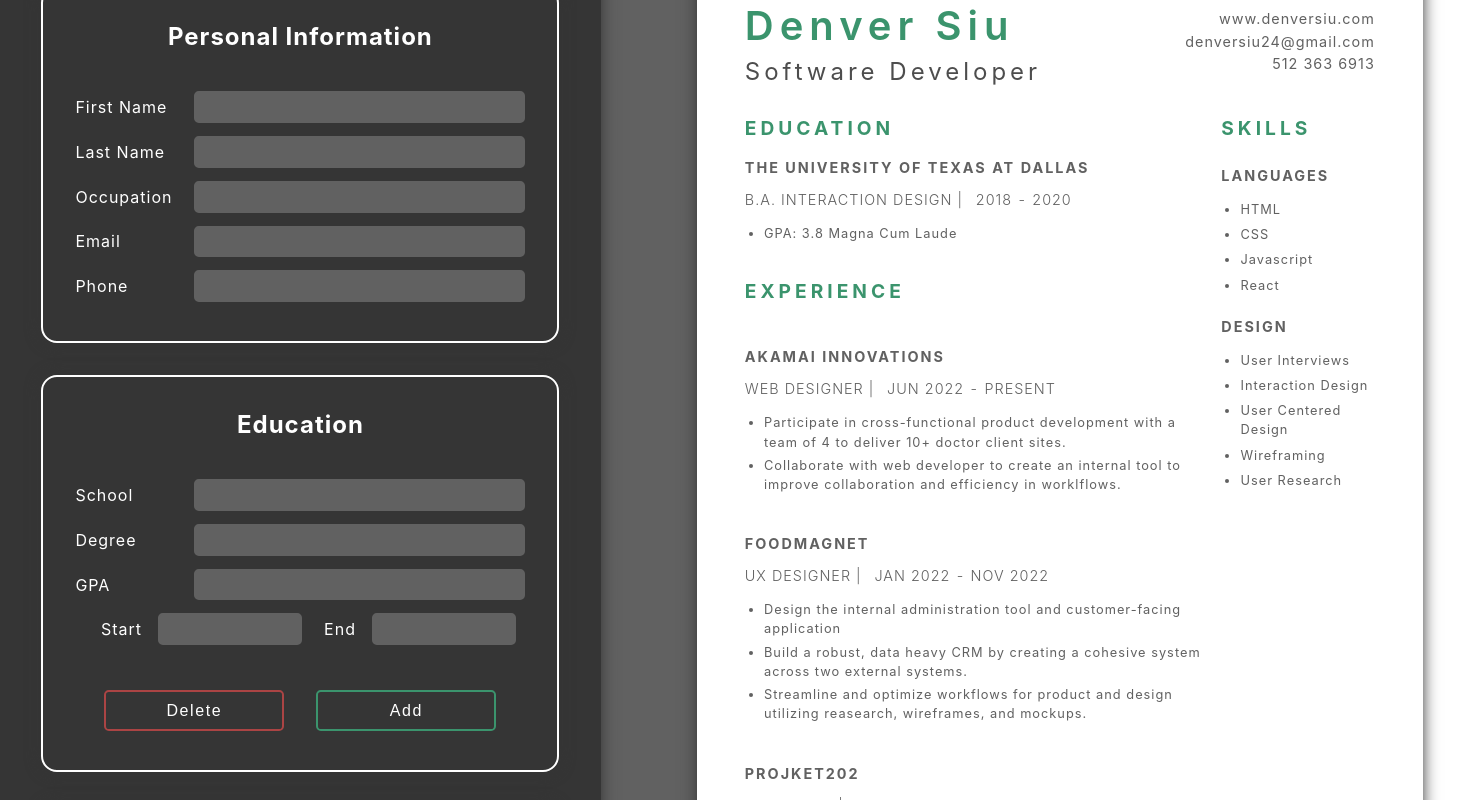
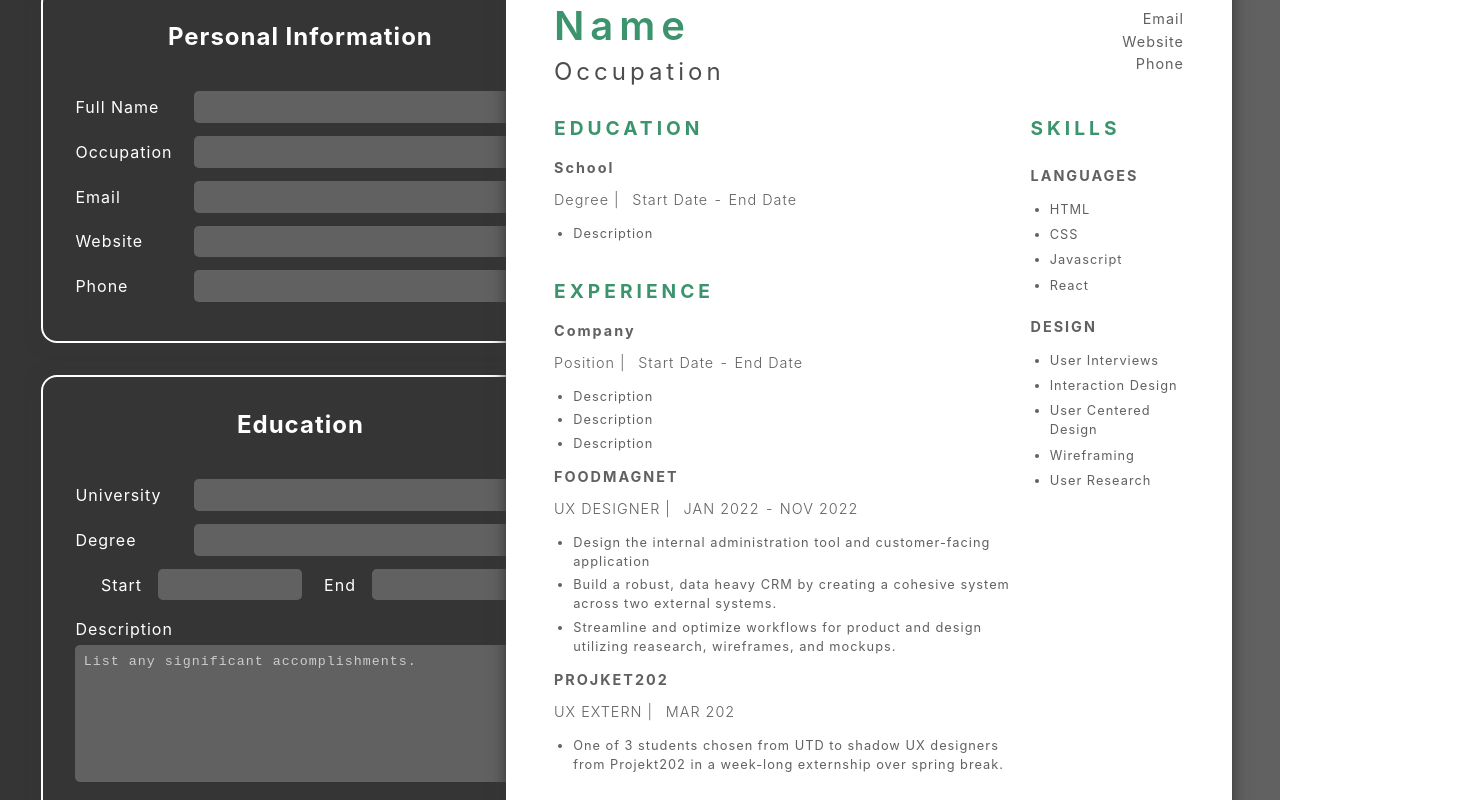
Before and after one commit to dpsiu/CV-Application, a React (Vite) app: page / in a window 1280 px wide. Shown: the part 100-900 px from the top of the page, 1471 px wide, since content can reach past the window. Built offline with nearby package versions, Linux system fonts and the light colour scheme.

Commit message:
feat: Add experience
- Implement experience form functionality

```diff
--- a/src/App.jsx
+++ b/src/App.jsx
@@ -2,6 +2,29 @@ import { useState } from 'react'
 import './App.css'
 
 export default function App() {
+  const [fullName, setFullName] = useState('Name')
+  const [occupation, setOccupation] = useState('Occupation')
+  const [email, setEmail] = useState('Email')
+  const [website, setWebsite] = useState('Website')
+  const [phone, setPhone] = useState('Phone')
+
+  const [school, setSchool] = useState('School')
+  const [degree, setDegree] = useState('Degree')
+  const [startDate, setStartDate] = useState('Start Date')
+  const [endDate, setEndDate] = useState('End Date')
+  const [description, setDescription] = useState('Description')
+
+  const [company, setCompany] = useState('Company')
+  const [position, setPosition] = useState('Position')
+  const [startDate2, setStartDate2] = useState('Start Date')
+  const [endDate2, setEndDate2] = useState('End Date')
+  const [description1, setDescription1] = useState('Description')
+  const [description2, setDescription2] = useState('Description')
+  const [description3, setDescription3] = useState('Description')
+
+  function handleEducationSubmit(e) {
+    e.preventDefault()
+  }
 
   return (
     <>
@@ -11,74 +34,94 @@ export default function App() {
           <form className='new-bio'>
             <h2>Personal Information</h2>
             <div className="form-row">
-              <label htmlFor="firstName">First Name</label>
-              <input type="text" name="firstName" id="firstName"/>
-            </div>
-            <div className="form-row">
-              <label htmlFor="lastName">Last Name</label>
-              <input type="text" name="lastName" id="lastName"/>
+              <label htmlFor="fullName">Full Name</label>
+              <input maxLength={20} onChange={e => setFullName(e.target.value)} type="text" name="fullName" id="fullName"/>
             </div>
             <div className="form-row">
               <label htmlFor="occupation">Occupation</label>
-              <input type="text" name="occupation" id="occupation"/>
+              <input maxLength={25} onChange={e => setOccupation(e.target.value)} type="text" name="occupation" id="occupation"/>
             </div>
             <div className="form-row">
               <label htmlFor="email">Email</label>
-              <input type="text" name="email" id="email"/>
+              <input onChange={e => setEmail(e.target.value)} type="email" name="email" id="email"/>
+            </div>
+            <div className="form-row">
+              <label htmlFor="website">Website</label>
+              <input onChange={e => setWebsite(e.target.value)} type="url" name="website" id="website"/>
             </div>
             <div className="form-row">
               <label htmlFor="phone">Phone</label>
-              <input type="text" name="phone" id="phone"/>
+              <input onChange={e => setPhone(e.target.value)} type="tel" name="phone" id="phone"/>
             </div>
           </form>
-          <form action="">
+          <form action="" className='education' onSubmit={handleEducationSubmit}>
             <h2>Education</h2>
             <div className="form-row">
-              <label htmlFor="school">School</label>
-              <input type="text" name="school" id="school"/>
+              <label htmlFor="school">University</label>
+              <input onChange={e => setSchool(e.target.value)} type="text" name="school" id="school"/>
             </div>
             <div className="form-row">
               <label htmlFor="degree">Degree</label>
-              <input type="text" name="degree" id="degree"/>
+              <input onChange={e => setSchool(e.target.value)} type="text" name="degree" id="degree"/>
             </div>
-            <div className="form-row">
+            {/* <div className="form-row">
               <label htmlFor="gpa">GPA</label>
               <input type="text" name="gpa" id="gpa"/>
-            </div>
+            </div> */}
             <div className="dates">
               <div className="form-row">
                 <label htmlFor="startDate">Start</label>
-                <input type="text" name="startDate" id="startDate"/>
+                <input onChange={e => setStartDate(e.target.value)} type="text" name="startDate" id="startDate"/>
               </div>
               <div className="form-row">
                 <label htmlFor="endDate">End</label>
-                <input type="text" name="endDate" id="endDate"/>
+                <input onChange={e => setEndDate(e.target.value)} type="text" name="endDate" id="endDate"/>
               </div>
+            </div>
+            <div className="form-row description">
+              <label htmlFor="description">Description</label>
+              <textarea onChange={e => setDescription(e.target.value)} placeholder='List any significant accomplishments.'
+               rows={8} name="description" id="description"/>
             </div>
             <div className="buttons">
               <button className='delete-education deleteBtn'>Delete</button>
               <button className='add-education addBtn'>Add</button>
             </div>
           </form>
-          <form action="">
+          <form action="" className='experience'>
             <h2>Experience</h2>
             <div className="form-row">
               <label htmlFor="company">Company</label>
-              <input type="text" name="company" id="company"/>
+              <input onChange={e => setCompany(e.target.value)} type="text" name="company" id="company"/>
             </div>
             <div className="form-row">
               <label htmlFor="position">Position</label>
-              <input type="text" name="position" id="position"/>
+              <input onChange={e => setPosition(e.target.value)} type="text" name="position" id="position"/>
             </div>
             <div className="dates">
               <div className="form-row">
                 <label htmlFor="startDate">Start</label>
-                <input type="text" name="startDate" id="startDate"/>
+                <input onChange={e => setStartDate2(e.target.value)} type="text" name="startDate" id="startDate"/>
               </div>
               <div className="form-row">
                 <label htmlFor="endDate">End</label>
-                <input type="text" name="endDate" id="endDate"/>
+                <input onChange={e => setEndDate2(e.target.value)} type="text" name="endDate" id="endDate"/>
               </div>
+            </div>
+            <div className="form-row description">
+              <label htmlFor="description">Description - List duties & accomplishments.</label>
+              <textarea onChange={e => setDescription1(e.target.value)} placeholder='Bullet 1'
+               rows={4} name="description" id="description"/>
+            </div>
+            <div className="form-row description">
+              <label htmlFor="description"></label>
+              <textarea onChange={e => setDescription2(e.target.value)} placeholder='Bullet 2'
+               rows={4} name="description" id="description"/>
+            </div>
+            <div className="form-row description">
+              <label htmlFor="description"></label>
+              <textarea onChange={e => setDescription3(e.target.value)} placeholder='Bullet 3'
+               rows={4} name="description" id="description"/>
             </div>
             <div className="buttons">
               <button className='delete-education deleteBtn'>Delete</button>
@@ -129,50 +172,48 @@ export default function App() {
           <div className="cvPreview">
             <div className="bioPreview">
               <div className="nameTitle">
-                <h1>Denver Siu</h1>
-                <h2>Software Developer</h2>
+                <h1 >{fullName}</h1>
+                <h2>{occupation}</h2>
               </div>
               <div className="contactInfo">
-                <p>www.denversiu.com</p>
-                <p>denversiu24@gmail.com</p>
-                <p>512 363 6913</p>
+                <p>{email}</p>
+                <p>{website}</p>
+                <p>{phone}</p>
               </div>
             </div>
             <div className='educationPreview'>
               <h3>EDUCATION</h3>
               <div className="educationItem">
-                <div className="subtitle">THE UNIVERSITY OF TEXAS AT DALLAS</div>
+                <div className="subtitle">{school}</div>
                 <div className="dateInfo">
-                  <div className="degree">B.A. INTERACTION DESIGN |</div>
+                  <div className="degree">{degree} |</div>
                   <div className="dates">
-                    <div className="startDate">2018</div>
+                    <div className="startDate">{startDate}</div>
                     <div> - </div>
-                    <div className="endDate">2020</div>
+                    <div className="endDate">{endDate}</div>
                   </div>
                 </div>
                 <ul>
-                  <li className="gpa">GPA: 3.8 Magna Cum Laude</li>
+                  <li className="gpa">{description}</li>
                 </ul>
               </div>
             </div>
             <div className='experiencePreview'>
               <h3>EXPERIENCE</h3>
               <div className="experienceItem">
-                <div className="subtitle">AKAMAI INNOVATIONS</div>
+                <div className="subtitle">{company}</div>
                 <div className="dateInfo">
-                  <div className="position">WEB DESIGNER |</div>
+                  <div className="position">{position} |</div>
                   <div className="dates">
-                    <div className="startDate">JUN 2022</div>
+                    <div className="startDate">{startDate2}</div>
                     <div> - </div>
-                    <div className="endDate">PRESENT</div>
+                    <div className="endDate">{endDate2}</div>
                   </div>
                 </div>
                 <ul>
-                  <li>Participate in cross-functional product development
-                     with a team of 4 to deliver 10+ doctor client sites.</li>
-                  <li>Collaborate with web developer to create an internal
-                    tool to improve collaboration and efficiency in worklflows.
-                  </li>
+                  <li>{description1}</li>
+                  <li>{description2}</li>
+                  <li>{description3}</li>
                 </ul>
               </div>
               <div className="experienceItem">
--- a/src/index.css
+++ b/src/index.css
@@ -9,6 +9,7 @@
   --color-dark:rgb(53, 53, 53);
   --color-dark-medium:rgb(77, 77, 77);
   --color-grey: rgb(97, 97, 97);
+  --color-light-placeholder: rgb(204, 204, 204);
   --color-main: #3b946d;
   --color-main-light: #3a7c60;
   --color-red: #ab4444;
@@ -24,12 +25,20 @@ body {
   width: 100%;
 }
 
+.editor {
+  overflow-y: auto;
+  height: 1150px;
+  width: fit-content;
+}
+
 h1 {
   font-size: 2.2em;
   color: var(--color-main);
   line-height: 1.1;
   background-color: var(--color-dark);
   margin: 1rem;
+
+  text-overflow: clip;
 }
 
 form h2 {
@@ -67,7 +76,8 @@ form label{
   min-width: fit-content;
 }
 
-form input{
+form input,
+#description {
   border-radius: .3rem;
   border: var(--color-grey) 2px solid;
   background-color: var(--color-grey);
@@ -75,9 +85,11 @@ form input{
   color: var(--color-light);
   width: 70%;
   letter-spacing: 1px;
+  resize: none;
 }
 
-input:focus {
+input:focus,
+#description:focus {
   outline: none;
   color: var(--color-light);
   border: var(--color-main) 2px solid;
@@ -261,6 +273,8 @@ button {
   display: flex;
   flex-direction: column;
   justify-content: center;
+
+  overflow: hidden;
 }
 
 .nameTitle h1 {
@@ -269,6 +283,12 @@ button {
   font-weight: 600;
   background-color:var(--color-light);
   letter-spacing: 6px;
+
+  /* overflow: hidden; */
+  /* white-space: nowrap; */
+  /* text-overflow: clip; */
+  /* text-overflow: clip;
+  transition: font-size 0.3s; */
 }
 
 .nameTitle h2 {
@@ -338,6 +358,7 @@ button {
   font-size: .8rem;
   line-height: 1.2rem;
   margin: 4px 0px;
+  flex-wrap: wrap;
 }
 
 .experiencePreview {
@@ -346,9 +367,26 @@ button {
 
   display: flex;
   flex-direction: column;
-  justify-content: space-between;
+  justify-content:baseline;
   flex-wrap: wrap;
 }
+
+.description {
+  display: flex;
+  flex-direction: column;
+  align-items: baseline;
+  justify-content: baseline;
+}
+
+#description {
+  width: 97%;
+}
+
+#description::placeholder {
+  color: var(--color-light-placeholder);
+}
+
+
 
 .skillsPreview {
   grid-column: 2/3;
```
